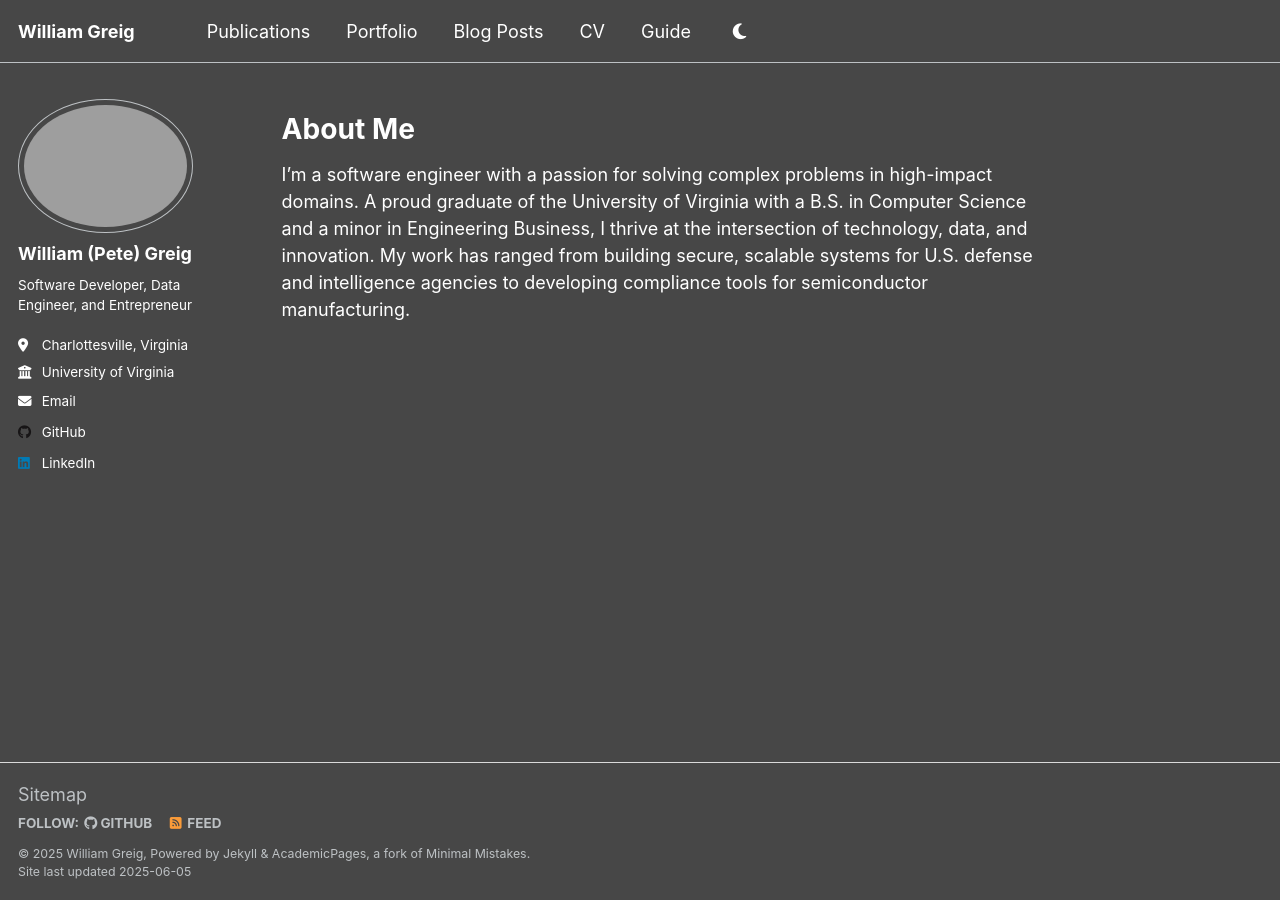
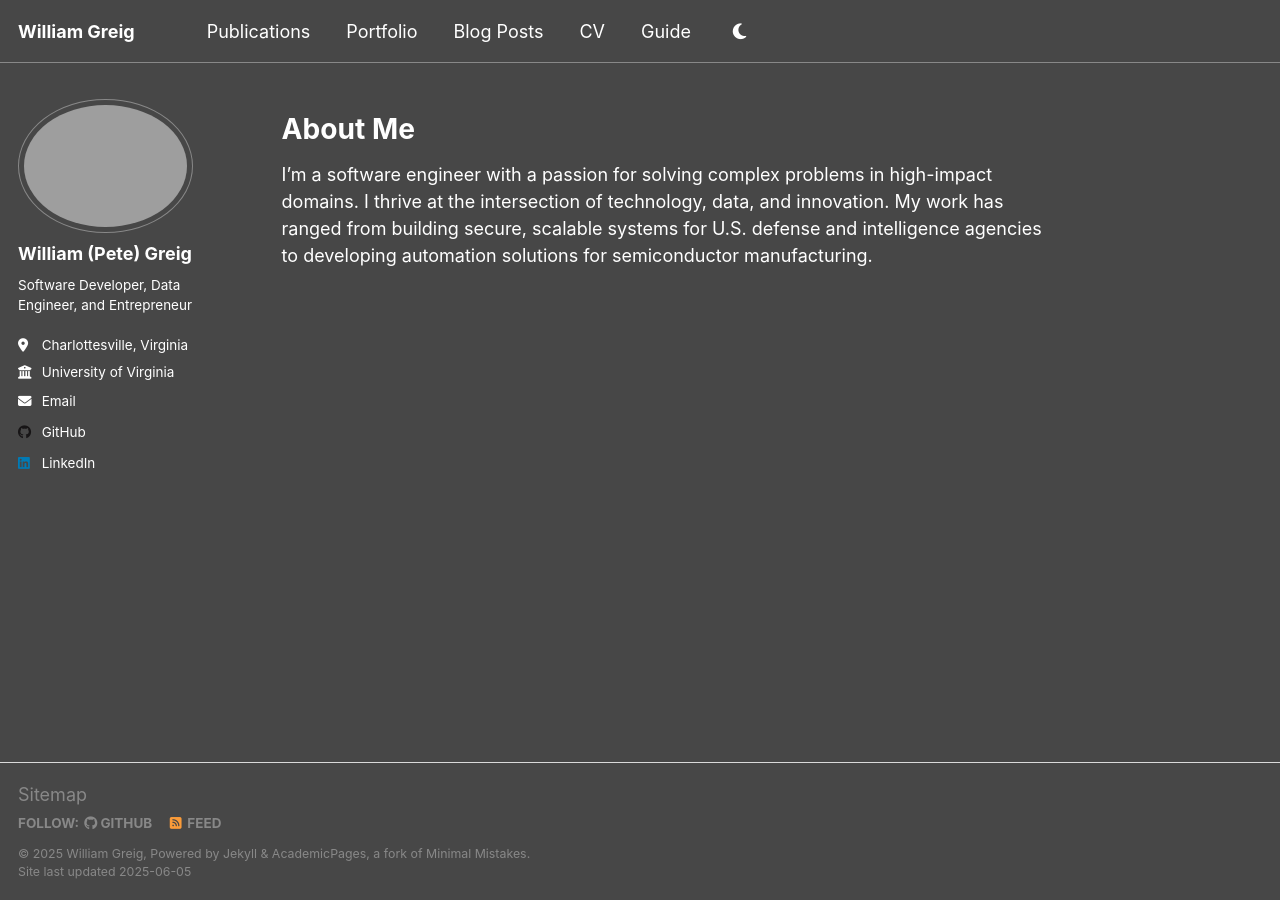
Before and after one commit to WilliamGreig/williamgreig.github.io, a Jekyll site: the page built from _pages/about.md, in a window 1280 px wide. Built offline with Jekyll 4.4.1, drawn with Linux system fonts in a browser that asks for light colours.

Commit message:
the ol fashion way

```diff
--- a/_pages/about.md
+++ b/_pages/about.md
@@ -9,4 +9,4 @@ redirect_from:
 
 About Me
 ======
-I’m a software engineer with a passion for solving complex problems in high-impact domains. A proud graduate of the University of Virginia with a B.S. in Computer Science and a minor in Engineering Business, I thrive at the intersection of technology, data, and innovation. My work has ranged from building secure, scalable systems for U.S. defense and intelligence agencies to developing compliance tools for semiconductor manufacturing.
+I’m a software engineer with a passion for solving complex problems in high-impact domains. I thrive at the intersection of technology, data, and innovation. My work has ranged from building secure, scalable systems for U.S. defense and intelligence agencies to developing automation solutions for semiconductor manufacturing.
--- a/_sass/theme/_dark.scss
+++ b/_sass/theme/_dark.scss
@@ -3,7 +3,7 @@
    ========================================================================== */
 
 /* Color codes used for the theme */
-$gray                       : #7a8288;
+$gray                       : #111111;
 $dark-gray                  : mix(#000, $gray, 40%);
 $darker-gray                : mix(#000, $gray, 60%);
 $light-gray                 : mix(#fff, $gray, 50%);
--- a/markdown_generator/publications.py
+++ b/markdown_generator/publications.py
@@ -98,7 +98,7 @@ for row, item in publications.iterrows():
     if len(str(item.excerpt)) > 5:
         md += "\n" + html_escape(item.excerpt) + "\n"
 
-    md += "\nRecommended citation: " + item.citation
+    md += "\n" + item.citation
 
     md_filename = os.path.basename(md_filename)
 
```
